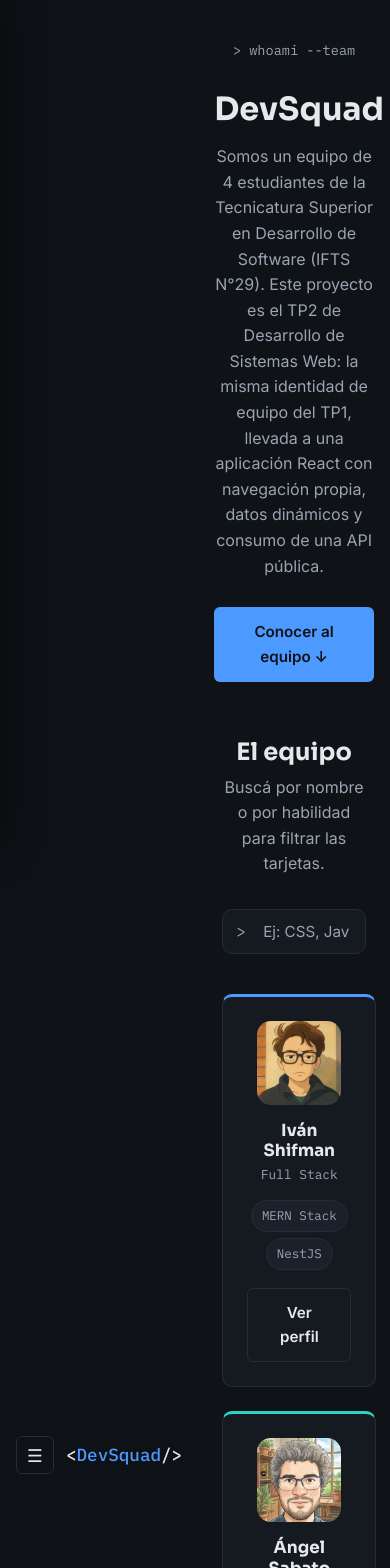
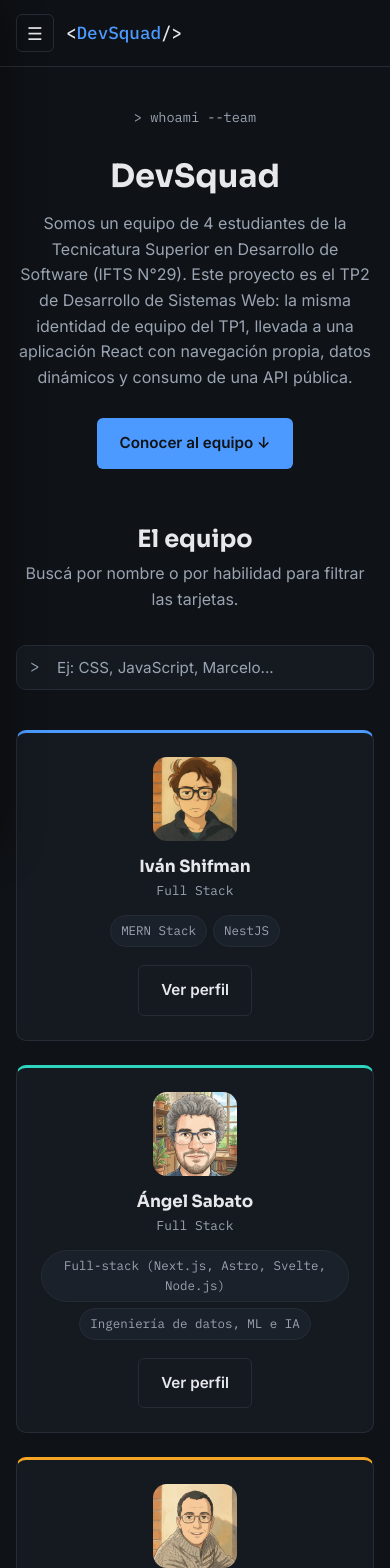
Before and after one commit to ivanshifman/TP2-FRONT-IFTS29-GRUPO-7, a React (Vite) app: page / in a window 390 px wide. Shown: the top 1568 px of the page. Built offline with nearby package versions, Linux system fonts and the light colour scheme.

Commit message:
fix: mejorar el diseño y la adaptabilidad de los filtros y las entradas de registro

```diff
--- a/src/index.css
+++ b/src/index.css
@@ -709,7 +709,13 @@ select:focus-visible {
   margin-bottom: 32px;
 }
 
+.filters-bar > .search-bar {
+  flex: 1 1 280px;
+  min-width: 0;
+}
+
 .filter-select {
+  max-width: 100%;
   font-family: var(--font-body);
   font-size: 0.9rem;
   padding: 11px 14px;
@@ -871,6 +877,7 @@ select:focus-visible {
   display: flex;
   align-items: baseline;
   gap: 10px;
+  min-width: 0;
 }
 .tree-toggle {
   flex-shrink: 0;
@@ -894,10 +901,12 @@ select:focus-visible {
   font-family: var(--font-mono);
   font-size: 0.92rem;
   color: var(--text);
+  overflow-wrap: anywhere;
 }
 .tree-note {
   font-size: 0.8rem;
   color: var(--text-soft);
+  overflow-wrap: anywhere;
 }
 
 /* =========================================================
@@ -917,6 +926,7 @@ select:focus-visible {
 .log-entry-details summary {
   display: flex;
   align-items: baseline;
+  flex-wrap: wrap;
   gap: 14px;
   padding: 16px 0;
   cursor: pointer;
@@ -941,6 +951,7 @@ select:focus-visible {
   white-space: nowrap;
 }
 .log-entry-title {
+  flex: 1 1 240px;
   font-weight: 600;
   font-size: 0.95rem;
 }
@@ -970,11 +981,16 @@ select:focus-visible {
 
 /* Hasta 900px: la sidebar pasa a panel deslizable + aparece la topbar */
 @media (max-width: 900px) {
+  .app-shell {
+    display: block;
+  }
+
   .topbar {
     display: flex;
   }
 
   .sidebar {
+    width: min(var(--sidebar-width), calc(100vw - 48px));
     position: fixed;
     top: 0;
     left: 0;
@@ -1002,7 +1018,13 @@ select:focus-visible {
   .member-grid,
   .resource-grid,
   .api-grid {
-    grid-template-columns: repeat(auto-fit, minmax(180px, 1fr));
+    grid-template-columns: repeat(auto-fit, minmax(min(100%, 180px), 1fr));
+  }
+
+  .resource-card,
+  .api-card,
+  .member-preview {
+    min-width: 0;
   }
 }
 
@@ -1013,6 +1035,9 @@ select:focus-visible {
   }
   .page-section {
     padding: 32px 16px 16px;
+  }
+  .team-section {
+    padding: 24px 16px 56px;
   }
   .member-grid,
   .resource-grid,
@@ -1033,4 +1058,19 @@ select:focus-visible {
     flex-direction: column;
     align-items: stretch;
   }
+  .filters-bar > .search-bar,
+  .filter-select,
+  .filters-bar > .btn {
+    width: 100%;
+  }
+  .resource-card-top {
+    flex-wrap: wrap;
+  }
+  .log-entry-details {
+    padding-right: 14px;
+    padding-left: 14px;
+  }
+  .tree-wrapper {
+    padding: 16px;
+  }
 }
```
